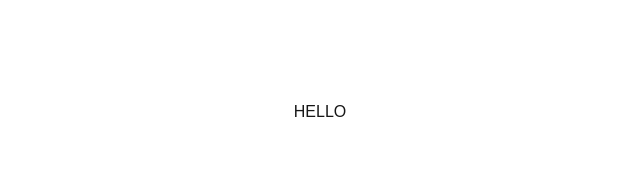
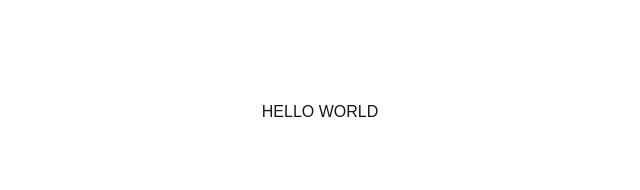
Before and after one commit to fralinev/ethos, a Next.js app in the folder apps/web/: page / in a window 1280 px wide. Shown: the top 190 px of the page, without its empty margins (320-960 px from the left). Built offline with nearby package versions, Linux system fonts and the light colour scheme.

Commit message:
test commit

```diff
--- a/apps/web/app/page.tsx
+++ b/apps/web/app/page.tsx
@@ -2,7 +2,7 @@ import Image from "next/image";
 
 export default function Home() {
   return (
-    <div style={{display: 'flex', justifyContent: 'center', marginTop: "100px"}}> HELLO
+    <div style={{display: 'flex', justifyContent: 'center', marginTop: "100px"}}> HELLO WORLD
     </div>
   );
 }
```
